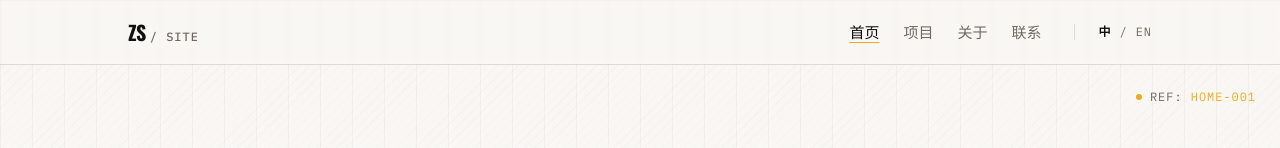
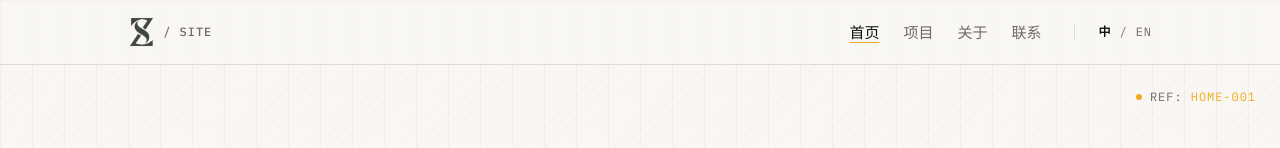
Before and after one commit to AnonnF/zssite, a Next.js app: page / in a window 1280 px wide. Shown: the top 148 px of the page. Built offline with nearby package versions, Linux system fonts and the light colour scheme.

Commit message:
feat: replace header ZS text with logo image

```diff
--- a/src/components/layout/Header.tsx
+++ b/src/components/layout/Header.tsx
@@ -1,5 +1,6 @@
 "use client";
 
+import Image from "next/image";
 import Link from "next/link";
 import { usePathname } from "next/navigation";
 import { siteContent } from "@/content/site";
@@ -13,9 +14,16 @@ export function Header() {
       <div className="mx-auto flex h-14 max-w-content items-center justify-between px-6 md:h-16 md:px-12 lg:px-16">
         <Link
           href="/"
-          className="group flex items-baseline gap-1 font-display text-lg font-bold tracking-tight md:text-xl"
+          className="group flex items-center gap-2 font-display text-lg font-bold tracking-tight md:text-xl"
         >
-          <span>{brand.primary}</span>
+          <Image
+            src={brand.logo}
+            alt={brand.logoAlt}
+            width={36}
+            height={36}
+            className="h-7 w-auto md:h-8"
+            priority
+          />
           <span className="font-mono text-meta font-medium text-muted transition-colors group-hover:text-accent">
             / {brand.secondary}
           </span>
--- a/src/content/site.ts
+++ b/src/content/site.ts
@@ -10,7 +10,8 @@ export interface FooterLink {
 
 export interface SiteContent {
   brand: {
-    primary: string;
+    logo: string;
+    logoAlt: string;
     secondary: string;
   };
   nav: NavItem[];
@@ -47,7 +48,8 @@ export interface SiteContent {
 
 export const siteContent: SiteContent = {
   brand: {
-    primary: "ZS",
+    logo: "/images/zssite-zs-logo-transparent-cropped.png",
+    logoAlt: "ZS",
     secondary: "SITE",
   },
   nav: [
```
Also changed, not shown: public/images/zssite-zs-logo-transparent-cropped.png (added).
